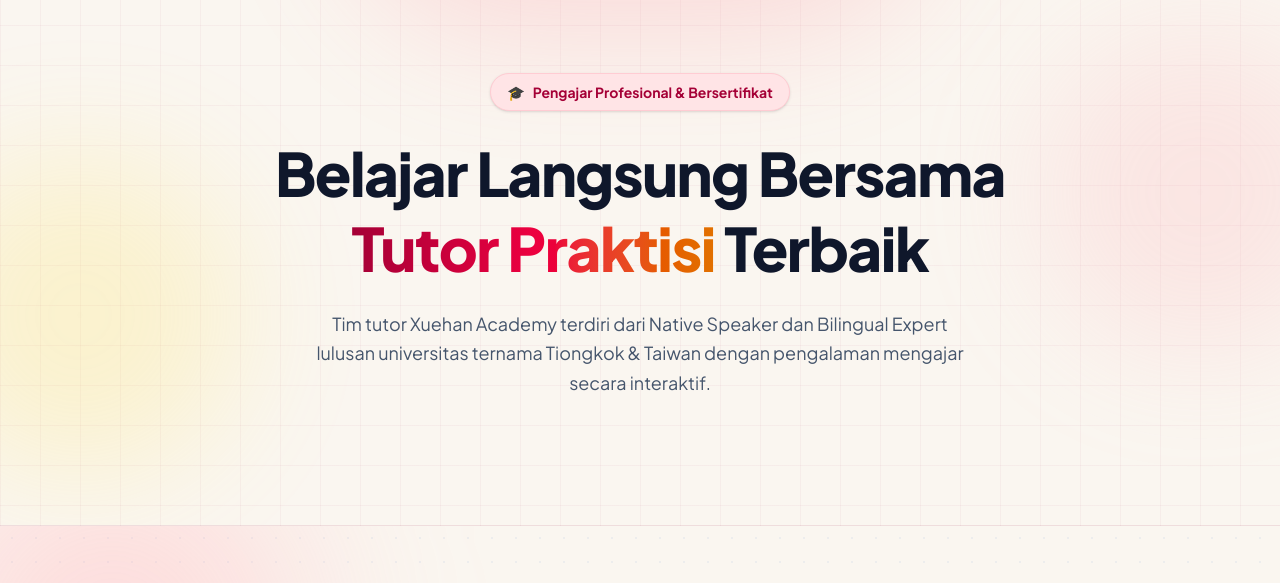
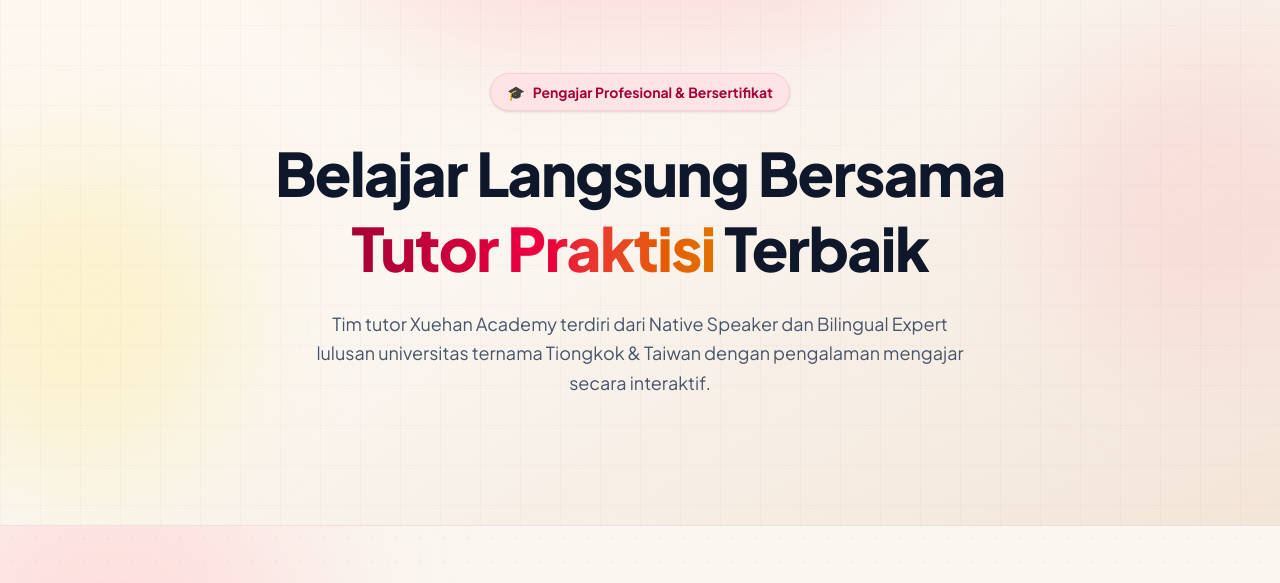
Before and after one commit to nipengg/xuehan-academy, a website built with Vite: page tutor.html in a window 1280 px wide. Shown: the part 215-798 px from the top of the page. Built offline with nearby package versions, Linux system fonts and the light colour scheme.

Commit message:
[feat] coba fix tema light tutor

```diff
--- a/tutor.html
+++ b/tutor.html
@@ -31,8 +31,12 @@
     <!-- HERO + NAVBAR CONTAINER -->
     <!-- ============================================= -->
     <div
-        class="relative bg-gradient-to-br from-[#FFF8F0] via-[#FAF6F0] to-[#F3E5D8] text-slate-800 border-b border-rose-900/10 overflow-hidden bg-grid-pattern">
+        class="relative bg-gradient-to-br from-[#FFF8F0] via-[#FAF6F0] to-[#F3E5D8] text-slate-800 border-b border-rose-900/10 overflow-hidden">
 
+        <!-- 2. GRID PATTERN DIPISAH DENGAN DIV KHUSUS & DIPASANG OPACITY -->
+        <div class="absolute inset-0 bg-grid-pattern opacity-60 pointer-events-none"></div>
+
+        <!-- 3. AMBIENT GLOW -->
         <div
             class="absolute -top-24 left-1/2 -translate-x-1/2 w-[600px] h-[350px] bg-[#FB7185] opacity-20 blur-3xl rounded-full pointer-events-none">
         </div>
```
